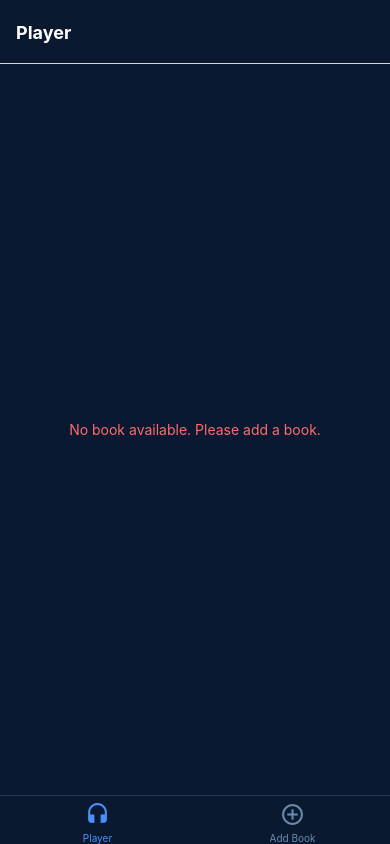
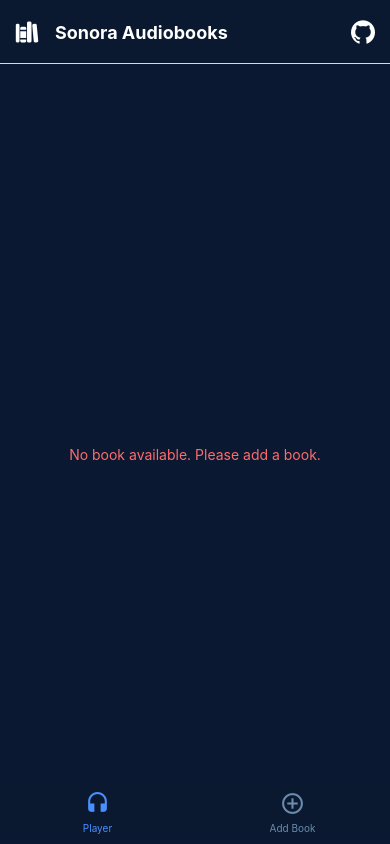
Before and after one commit to Dinujaya-Sandaruwan/AudioBooks, a React Native app: screen / in a window 390 px wide. Built offline with nearby package versions, Linux system fonts and the light colour scheme.

Commit message:
Update: Fixed some styles issues and added titles properly

```diff
--- a/App.js
+++ b/App.js
@@ -3,6 +3,10 @@ import { NavigationContainer } from "@react-navigation/native";
 import { createBottomTabNavigator } from "@react-navigation/bottom-tabs";
 import { MaterialIcons } from "@expo/vector-icons";
 import AsyncStorage from "@react-native-async-storage/async-storage";
+import { View, StyleSheet, Text } from "react-native";
+import Ionicons from "@expo/vector-icons/Ionicons";
+import AntDesign from "@expo/vector-icons/AntDesign";
+
 import BookDetailsPage from "./BookDetailsPage";
 import AudioPlayerPage from "./AudioPlayerPage";
 
@@ -27,23 +31,52 @@ const MainApp = () => {
   }, []);
 
   return (
+    <View style={styles.container}>
       <NavigationContainer>
         <Tab.Navigator
           screenOptions={({ route }) => ({
+            contentStyle: {
+              backgroundColor: "#0a192f",
+            },
+            headerRight: () => (
+              <AntDesign
+                name="github"
+                style={styles.githubIcon}
+                size={24}
+                color="white"
+              />
+            ),
+            headerLeft: () => (
+              <Ionicons
+                name="library"
+                size={24}
+                color="white"
+                style={styles.navIcon}
+              />
+            ),
+            headerTitle: "Sonora Audiobooks",
             tabBarIcon: ({ focused, color, size }) => {
               let iconName;
               if (route.name === "Player") {
                 iconName = "headset";
-            } else if (route.name === "Add Book") {
+              } else if (route.name === "AddBook") {
                 iconName = "add-circle-outline";
               }
-            return <MaterialIcons name={iconName} size={size} color={color} />;
+              return (
+                <MaterialIcons name={iconName} size={size} color={color} />
+              );
             },
             tabBarActiveTintColor: "#4a8fff",
             tabBarInactiveTintColor: "#6a8caf",
             tabBarStyle: {
               backgroundColor: "#0a192f",
               borderTopColor: "#1e3a5f",
+              borderTopWidth: 0,
+              position: "absolute",
+              bottom: 10,
+              left: 0,
+              right: 0,
+              elevation: 0,
             },
             headerStyle: {
               backgroundColor: "#0a192f",
@@ -58,11 +91,34 @@ const MainApp = () => {
             name="Player"
             component={AudioPlayerPage}
             initialParams={{ initialBook }}
+            options={{
+              tabBarLabel: "Player",
+            }}
           />
-        <Tab.Screen name="Add Book" component={BookDetailsPage} />
+          <Tab.Screen
+            name="AddBook"
+            component={BookDetailsPage}
+            options={{
+              tabBarLabel: "Add Book",
+            }}
+          />
         </Tab.Navigator>
       </NavigationContainer>
+    </View>
   );
 };
 
+const styles = StyleSheet.create({
+  container: {
+    flex: 1,
+    backgroundColor: "#0a192f",
+  },
+  navIcon: {
+    marginLeft: 15,
+  },
+  githubIcon: {
+    marginRight: 15,
+  },
+});
+
 export default MainApp;
--- a/app.json
+++ b/app.json
@@ -5,11 +5,11 @@
     "version": "1.0.0",
     "orientation": "portrait",
     "icon": "./assets/icon.png",
-    "userInterfaceStyle": "light",
+    "userInterfaceStyle": "dark",
     "splash": {
       "image": "./assets/splash.png",
       "resizeMode": "contain",
-      "backgroundColor": "#ffffff"
+      "backgroundColor": "#0a192f"
     },
     "ios": {
       "supportsTablet": true
@@ -17,7 +17,7 @@
     "android": {
       "adaptiveIcon": {
         "foregroundImage": "./assets/adaptive-icon.png",
-        "backgroundColor": "#ffffff"
+        "backgroundColor": "#0a192f"
       }
     },
     "web": {
```
Lines whose indentation alone changed are shown as unchanged.
